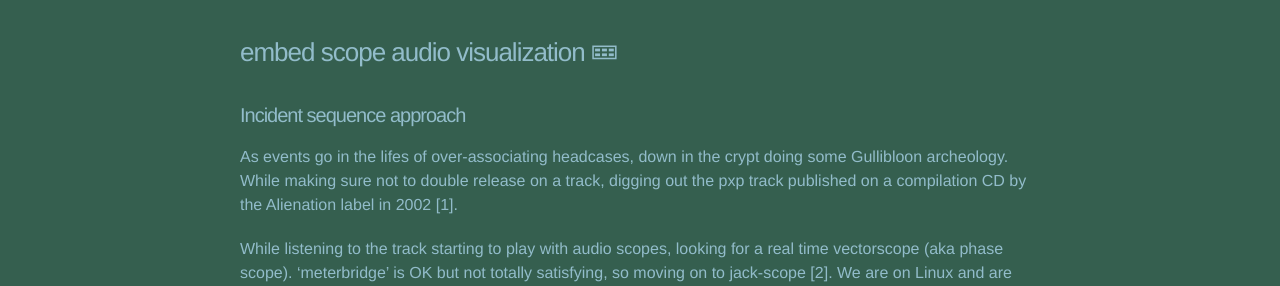
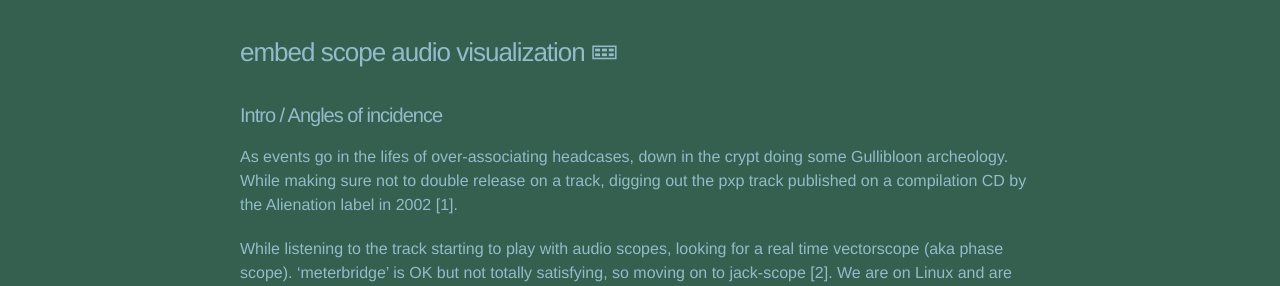
Before and after one commit to x75/x75.github.io, a Jekyll site: the page built from _posts/2020-12-25-sound-visualization.md, in a window 1280 px wide and 900 px high. Shown: the part 227-513 px from the top of the window. Built offline with Jekyll 4.4.1, drawn with Linux system fonts in a browser that asks for light colours; comment, search, counter and statistics services are not loaded; part of the change alters nothing that is shown.

```diff
--- a/_includes/head.html
+++ b/_includes/head.html
@@ -13,4 +13,21 @@
   {% include collecttags.html %}
 {% endif %}
 
+
+<!-- Matomo -->
+<script type="text/javascript">
+  var _paq = window._paq = window._paq || [];
+  /* tracker methods like "setCustomDimension" should be called before "trackPageView" */
+  _paq.push(['trackPageView']);
+  _paq.push(['enableLinkTracking']);
+  (function() {
+    var u="https://base.jetpack.cl/matomo/";
+    _paq.push(['setTrackerUrl', u+'matomo.php']);
+    _paq.push(['setSiteId', '4']);
+    var d=document, g=d.createElement('script'), s=d.getElementsByTagName('script')[0];
+    g.type='text/javascript'; g.async=true; g.src=u+'matomo.js'; s.parentNode.insertBefore(g,s);
+  })();
+</script>
+<!-- End Matomo Code -->
+
 </head>
--- a/_posts/2020-12-25-sound-visualization.md
+++ b/_posts/2020-12-25-sound-visualization.md
@@ -7,7 +7,7 @@ tags: audio embedding linux mapping music pxp scope sound visualization
 
 ### embed scope audio visualization 🝚
 
-#### Incident sequence approach
+#### Intro / Angles of incidence
 
 As events go in the lifes of over-associating headcases, down in the
 crypt doing some Gullibloon archeology. While making sure not to
```
